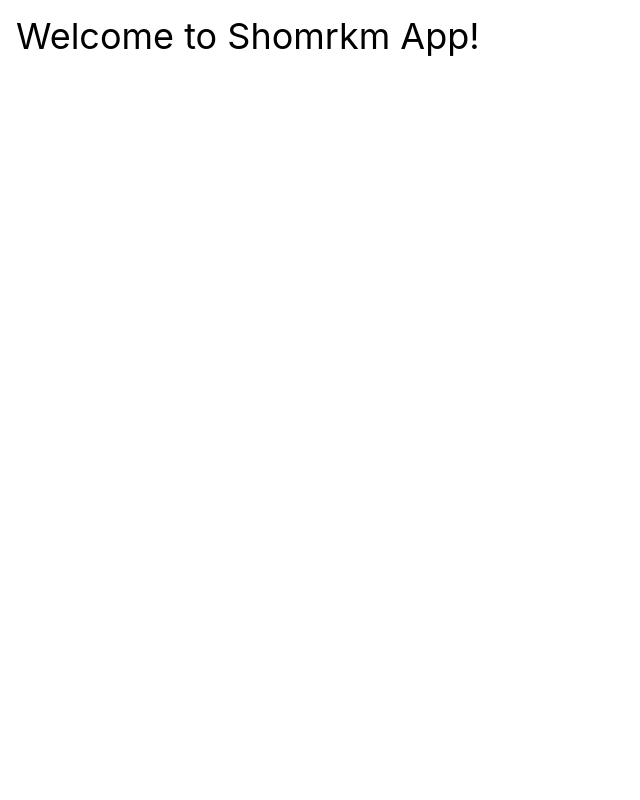
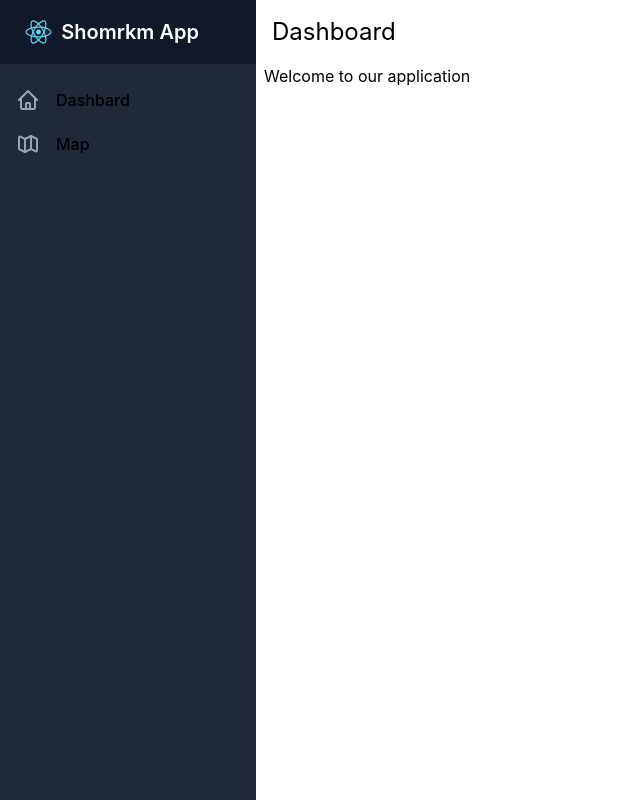
Before and after one commit to shomrkm/shomrkm-test-app, a React (Create React App) app: page / in a window 1280 px wide. Shown: the whole page, without its empty margins (0-640 px from the left). Built offline with nearby package versions, Linux system fonts and the light colour scheme; a web font is replaced by a local one; what @tailwindcss/typography would draw is missing.

Commit message:
feat: Built a basic layout.

```diff
--- a/package.json
+++ b/package.json
@@ -4,6 +4,7 @@
   "private": true,
   "dependencies": {
     "@craco/craco": "^6.4.3",
+    "@heroicons/react": "^1.0.5",
     "@tailwindcss/typography": "^0.4.1",
     "@testing-library/jest-dom": "^5.16.1",
     "@testing-library/react": "^12.1.2",
--- /dev/null
+++ b/src/components/index.ts
@@ -0,0 +1,2 @@
+export * from './sidebar';
+export * from './layout';
--- /dev/null
+++ b/src/components/layout.tsx
@@ -0,0 +1,16 @@
+import React from 'react';
+
+import { Sidebar } from './sidebar';
+
+type Props = {
+  children: React.ReactNode;
+};
+
+export const MainLayout: React.VFC<Props> = ({ children }: Props) => {
+  return (
+    <div className="h-screen w-screen flex">
+      <Sidebar />
+      <div className="flex-1">{children}</div>
+    </div>
+  );
+};
--- /dev/null
+++ b/src/components/sidebar.tsx
@@ -0,0 +1,65 @@
+import { HomeIcon, MapIcon } from '@heroicons/react/outline';
+import React from 'react';
+import { Link, NavLink } from 'react-router-dom';
+
+import logo from '@/assets/logo.svg';
+
+const Logo = () => {
+  return (
+    <Link className="flex items-center text-white" to="/">
+      <img className="h-8 w-auto" src={logo} alt="Shomrkm App" />
+      <span className="text-xl text-white font-semibold">Shomrkm App</span>
+    </Link>
+  );
+};
+
+type SideNavigationItem = {
+  name: string;
+  to: string;
+  icon: (props: React.SVGProps<SVGSVGElement>) => JSX.Element;
+};
+
+const SideNavigation = () => {
+  const navigation = [
+    { name: 'Dashbard', to: '/dashboard', icon: HomeIcon },
+    { name: 'Map', to: '/map', icon: MapIcon },
+  ] as SideNavigationItem[];
+
+  return (
+    <>
+      {navigation.map((item, index) => (
+        <NavLink
+          end={index === 0}
+          key={item.name}
+          to={item.to}
+          className="text-gray-300, hover:bg-gray-700 hover:text-white group flex items-center px-2 py-2 text-base font-medium rounded-md"
+        >
+          <item.icon
+            className="text-gray-400 group-hover:text-gray-300 mr-4 flex-shrink-0 h-6 w-6"
+            aria-hidden="true"
+          />
+          {item.name}
+        </NavLink>
+      ))}
+    </>
+  );
+};
+
+export const Sidebar = () => {
+  return (
+    <div className="hidden md:flex md:flex-shrink-0">
+      <div className="flex flex-col  w-64">
+        <div className="flex flex-col h-0 flex-1">
+          <div className="flex items-center h-16 flex-shrink-0 px-4 bg-gray-900">
+            <Logo />
+          </div>
+          <div className="flex-1 flex flex-col overflow-y-auto">
+            <nav className="flex-1 px-2 py-4 bg-gray-800 space-y-1">
+              <SideNavigation />
+            </nav>
+          </div>
+        </div>
+      </div>
+    </div>
+  );
+};
--- a/src/features/map/map/map.tsx
+++ b/src/features/map/map.tsx
@@ -4,7 +4,9 @@ import OLMap from 'ol/Map';
 import OSM from 'ol/source/OSM';
 import View from 'ol/View';
 import React, { useEffect, useRef } from 'react';
+
 import 'ol/ol.css';
+import { MainLayout } from '@/components';
 
 export const Map: React.FC = () => {
   const mapRef = useRef<any>(null);
@@ -20,9 +22,11 @@ export const Map: React.FC = () => {
   }, []);
 
   return (
-    <div className="h-screen w-screen flex flex-col">
-      <div className="text-4xl p-4">Here is Map Application Page</div>
-      <div className="flex-1" ref={mapRef} />
-    </div>
+    <MainLayout>
+      <div className="flex flex-col flex-1 h-screen">
+        <div className="text-2xl p-4">Map</div>
+        <div className="flex-1" ref={mapRef} />
+      </div>
+    </MainLayout>
   );
 };
--- a/src/features/map/map/index.ts
+++ /dev/null
@@ -1 +0,0 @@
-export * from './map';
--- a/src/features/misc/routes/404.tsx
+++ b/src/features/misc/routes/404.tsx
@@ -1,5 +1,5 @@
 import React from 'react';
 
 export const NotFound: React.VFC = () => {
-  return <h1>Not Found</h1>;
+  return <h1 className="text-4xl">Not Found</h1>;
 };
--- a/src/features/misc/routes/dashboard.tsx
+++ b/src/features/misc/routes/dashboard.tsx
@@ -1,5 +1,12 @@
 import React from 'react';
 
+import { MainLayout } from '@/components';
+
 export const Dashboard = () => {
-  return <h1 className="text-4xl p-4">Welcome to Shomrkm App!</h1>;
+  return (
+    <MainLayout>
+      <h1 className="text-2xl p-4">Dashboard</h1>
+      <div className="text-base pl-2">Welcome to our application</div>
+    </MainLayout>
+  );
 };
--- a/src/routes/index.tsx
+++ b/src/routes/index.tsx
@@ -6,6 +6,7 @@ import { Dashboard, NotFound } from '../features/misc';
 export const AppRoutes = () => {
   const element = useRoutes([
     { path: '/', element: <Dashboard /> },
+    { path: 'dashboard', element: <Dashboard /> },
     { path: 'map', element: <Map /> },
     { path: '*', element: <NotFound /> },
   ]);
```
Also changed, not shown: src/assets/logo.svg (renamed from src/logo.svg), 1 other file (tests, documents, lock files or other folders).
